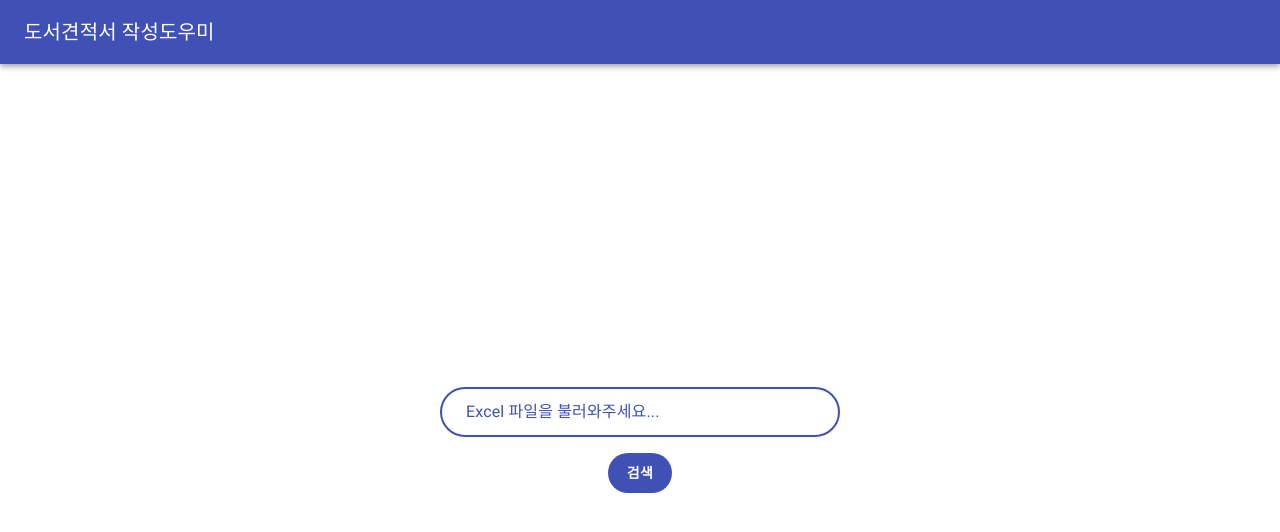
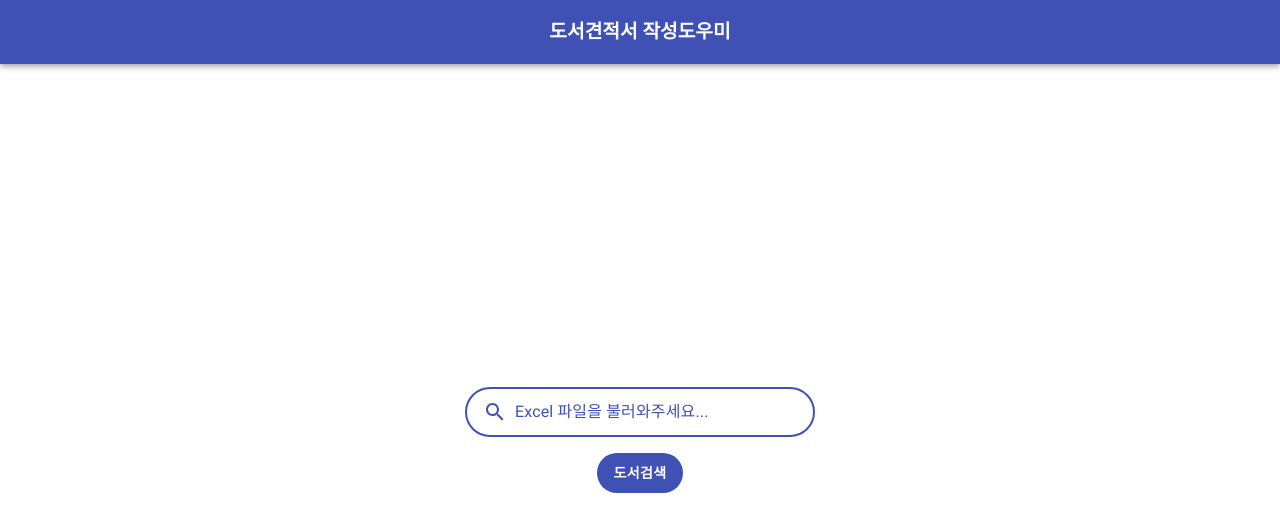
Before and after one commit to zake-dev/books-estimate-sheet-generator, a React app: page / in a window 1280 px wide. Shown: the top 532 px of the page. Built offline with nearby package versions, Linux system fonts and the light colour scheme.

Commit message:
ui: file search button

```diff
--- a/package.json
+++ b/package.json
@@ -37,6 +37,7 @@
   },
   "dependencies": {
     "@material-ui/core": "^4.11.0",
+    "@material-ui/icons": "^4.9.1",
     "react": "^16.13.1",
     "react-dom": "^16.13.1",
     "react-redux": "^7.2.1",
--- a/src/components/FileSelectionPage/FilePathLabel/index.tsx
+++ /dev/null
@@ -1,13 +0,0 @@
-import * as React from "react";
-import { Typography } from "@material-ui/core";
-import { StyledPaper } from "./style";
-
-const FilePathLabel: React.FC = () => {
-  return (
-    <StyledPaper elevation={0} variant="outlined">
-      <Typography>Excel 파일을 불러와주세요...</Typography>
-    </StyledPaper>
-  );
-};
-
-export default FilePathLabel;
--- /dev/null
+++ b/src/components/FileSelectionPage/FileSelectionTextField/index.tsx
@@ -0,0 +1,20 @@
+import * as React from "react";
+import { Typography, IconButton } from "@material-ui/core";
+import { SearchOutlined } from "@material-ui/icons";
+import { StyledPaper } from "./style";
+import { ThemeContext } from "styled-components";
+
+const FileSelectionTextField: React.FC = () => {
+  const theme = React.useContext(ThemeContext);
+
+  return (
+    <StyledPaper elevation={0} variant="outlined">
+      <IconButton style={{ padding: 8 }}>
+        <SearchOutlined style={{ color: theme.color.main }} />
+      </IconButton>
+      <Typography>Excel 파일을 불러와주세요...</Typography>
+    </StyledPaper>
+  );
+};
+
+export default FileSelectionTextField;
--- a/src/components/FileSelectionPage/FilePathLabel/style.tsx
+++ b/src/components/FileSelectionPage/FileSelectionTextField/style.tsx
@@ -4,13 +4,14 @@ import { Paper } from "@material-ui/core";
 export const StyledPaper = styled(Paper)`
   && {
     display: flex;
+    justify-content: flex-start;
     align-items: center;
 
     height: 50px;
     width: 80vw;
-    max-width: 400px;
+    max-width: 350px;
     margin: 16px 16px;
-    padding: 8px 24px;
+    padding: 8px 8px;
 
     border: 2px solid ${(props) => props.theme.color.main};
     border-radius: 30px;
--- a/src/components/FileSelectionPage/index.tsx
+++ b/src/components/FileSelectionPage/index.tsx
@@ -5,15 +5,15 @@ import {
   FileSelectionBox,
   StyledButton,
 } from "./style";
-import FilePathLabel from "./FilePathLabel";
+import FileSelectionTextField from "./FileSelectionTextField";
 
 const FileSelectionPage: React.FC = () => {
   return (
     <FileSelectionPageContainer>
       <MainAppBar />
       <FileSelectionBox>
-        <FilePathLabel />
-        <StyledButton>검색</StyledButton>
+        <FileSelectionTextField />
+        <StyledButton>도서검색</StyledButton>
       </FileSelectionBox>
     </FileSelectionPageContainer>
   );
--- a/src/components/FileSelectionPage/style.tsx
+++ b/src/components/FileSelectionPage/style.tsx
@@ -24,11 +24,11 @@ export const FileSelectionBox = styled.div`
 
 export const StyledButton = styled(Button)`
   && {
-    padding: 8px 8px;
+    padding: 8px 16px;
 
     border-radius: 30px;
     background-color: ${(props) => props.theme.color.main};
-    color: #ffffff;
+    color: ${(props) => props.theme.color.white};
   }
 
   &:hover {
--- a/src/components/MainAppBar/index.tsx
+++ b/src/components/MainAppBar/index.tsx
@@ -1,12 +1,12 @@
 import * as React from "react";
 import { Toolbar, Typography } from "@material-ui/core";
-import StyledAppBar from "./style";
+import { StyledAppBar, Title } from "./style";
 
 const MainAppBar: React.FC = () => {
   return (
     <StyledAppBar>
       <Toolbar>
-        <Typography variant="h6">도서견적서 작성도우미</Typography>
+        <Title>도서견적서 작성도우미</Title>
       </Toolbar>
     </StyledAppBar>
   );
--- a/src/components/MainAppBar/style.tsx
+++ b/src/components/MainAppBar/style.tsx
@@ -4,9 +4,15 @@ import { AppBar } from "@material-ui/core";
 export const StyledAppBar = styled(AppBar)`
   && {
     position: static;
+    align-items: center;
 
     width: 100vw;
   }
 `;
 
-export default StyledAppBar;
+export const Title = styled.span`
+  && {
+    font-size: 1.2rem;
+    font-weight: bold;
+  }
+`;
--- a/src/index.html
+++ b/src/index.html
@@ -8,6 +8,10 @@
       rel="stylesheet"
       href="https://fonts.googleapis.com/css?family=Roboto:300,400,500,700&display=swap"
     />
+    <link
+      rel="stylesheet"
+      href="https://fonts.googleapis.com/icon?family=Material+Icons"
+    />
     <title>도서견적서 작성도우미</title>
   </head>
   <body>
--- a/src/styles/styled.d.ts
+++ b/src/styles/styled.d.ts
@@ -8,6 +8,9 @@ declare module "styled-components" {
       main: string;
       light: string;
       dark: string;
+      grey: string;
+      black: string;
+      white: string;
     };
   }
 }
--- a/src/styles/theme.ts
+++ b/src/styles/theme.ts
@@ -7,5 +7,8 @@ export const theme: DefaultTheme = {
     main: "#3f51b5",
     light: "#757de8",
     dark: "#002984",
+    grey: "#c9c9c9",
+    black: "#dddddd",
+    white: "#ffffff",
   },
 };
```
Also changed, not shown: 1 other file (tests, documents, lock files or other folders).
